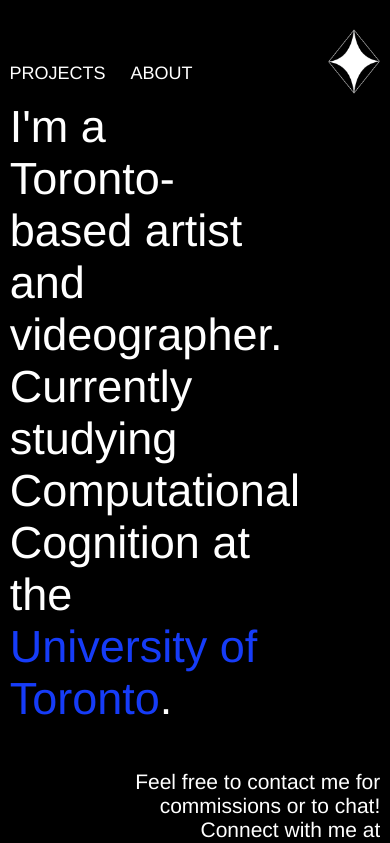
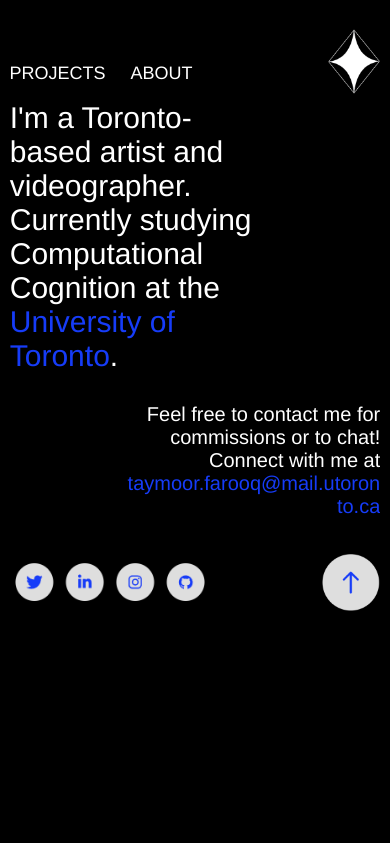
Before and after one commit to taymoorfarooq/website, a React (Create React App) app: page /about in a window 390 px wide. Shown: the top 843 px of the page. Built offline with nearby package versions, Linux system fonts and the light colour scheme.

Commit message:
adjust About font sizes for mobile

```diff
--- a/src/styles/About.css
+++ b/src/styles/About.css
@@ -24,13 +24,13 @@
 
 @media screen and (max-width: 900px) {
   #largetext {
-    font-size: 45px;
+    font-size: 30px;
   }
 }
 
 @media screen and (max-width: 900px) {
   #smalltext {
-    font-size: 21px;
+    font-size: 20px;
   }
 }
 
--- a/src/styles/Navbar.css
+++ b/src/styles/Navbar.css
@@ -41,10 +41,8 @@ body {
 
 .nav img {
   width: 52px;
-  outline: 0;
 }
 
 .nav img:hover {
   content: url(/public/blue.png);
-  outline: 0;
 }
```
